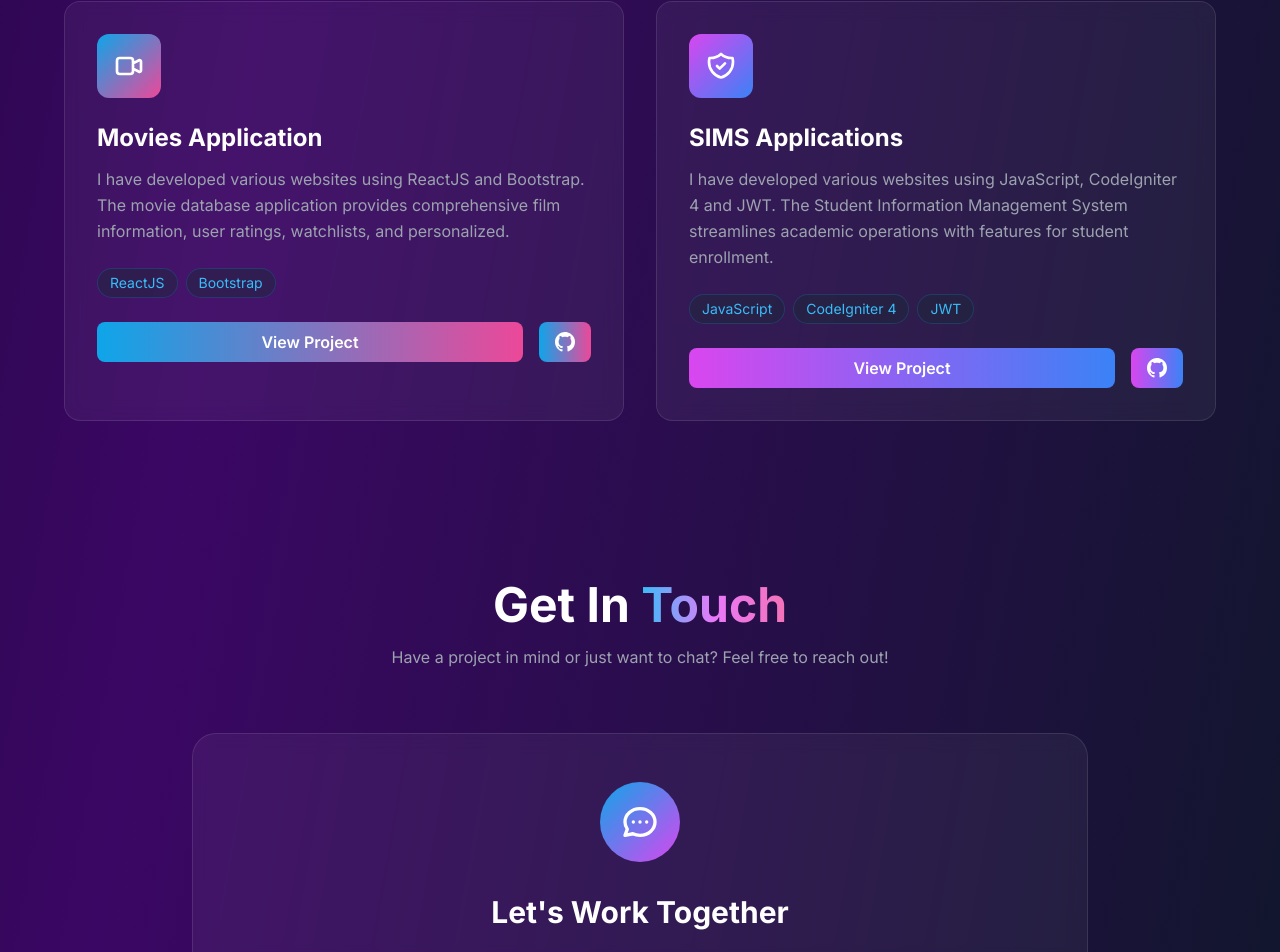
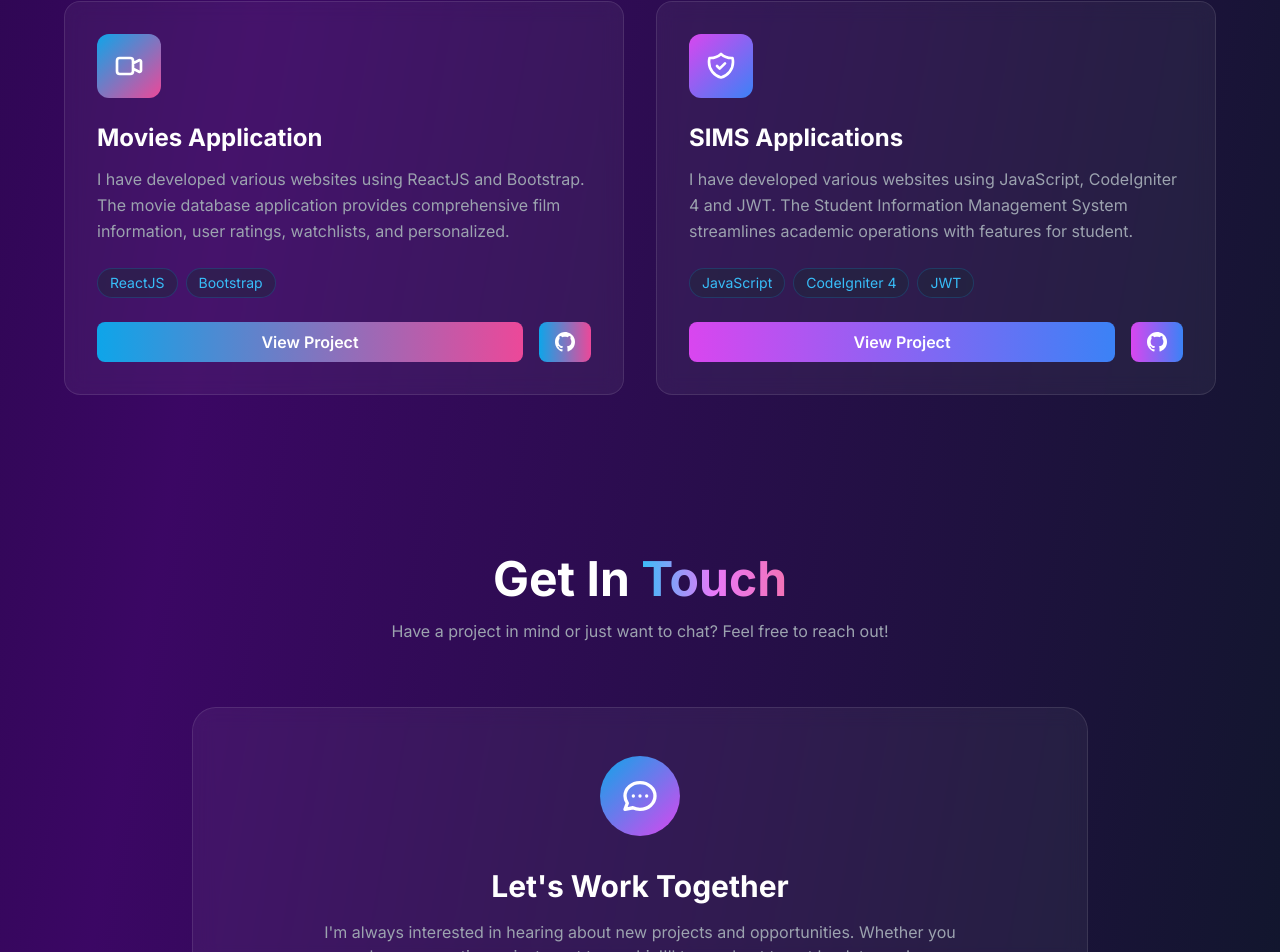
Before and after one commit to ThomsonSimbolon/my-portofolio-v2, a Next.js app: page / in a window 1280 px wide. Shown: the part 5807-6759 px from the top of the page. Built offline with nearby package versions, Linux system fonts and the light colour scheme.

Commit message:
Perbaikan Project

```diff
--- a/components/Projects.tsx
+++ b/components/Projects.tsx
@@ -198,7 +198,7 @@ export default function Projects() {
     {
       title: "SIMS Applications",
       description:
-        "I have developed various websites using JavaScript, CodeIgniter 4 and JWT. The Student Information Management System streamlines academic operations with features for student enrollment.",
+        "I have developed various websites using JavaScript, CodeIgniter 4 and JWT. The Student Information Management System streamlines academic operations with features for student.",
       technologies: ["JavaScript", "CodeIgniter 4", "JWT"],
       gradient: "from-accent-500 to-blue-500",
       icon: (
```
